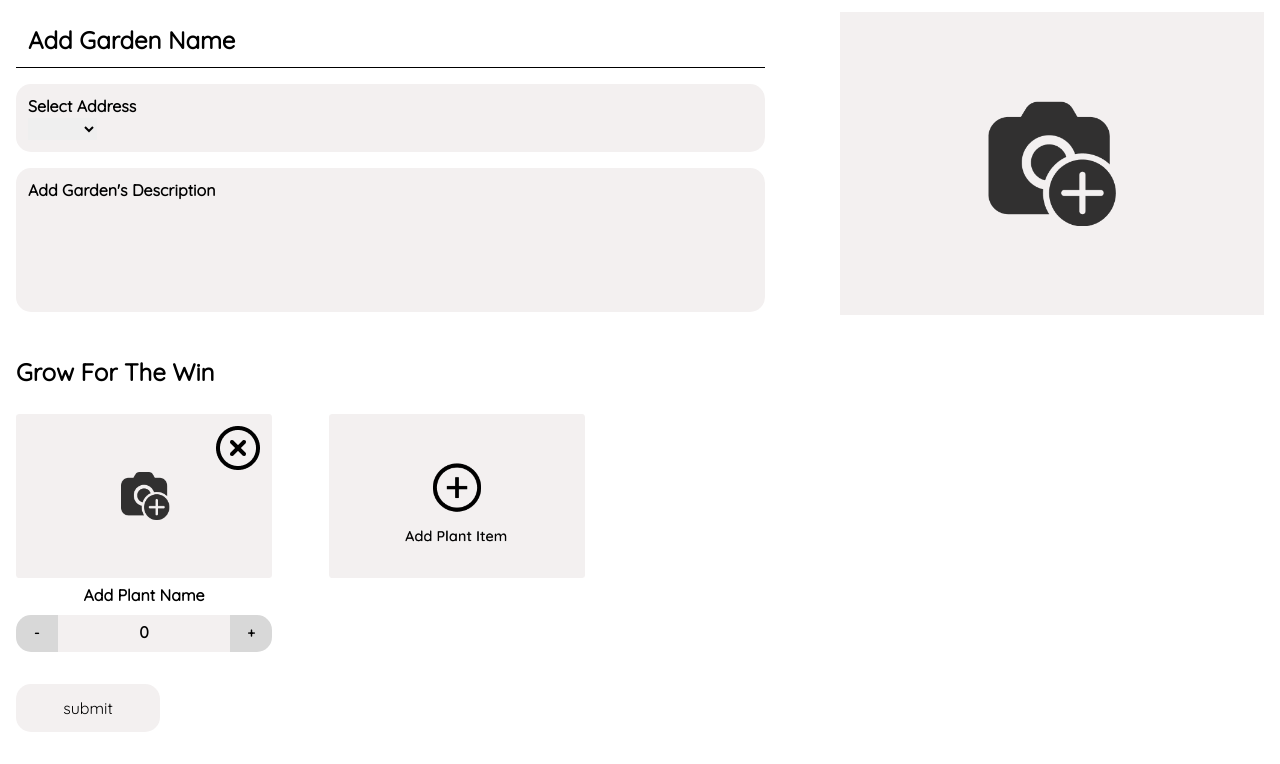
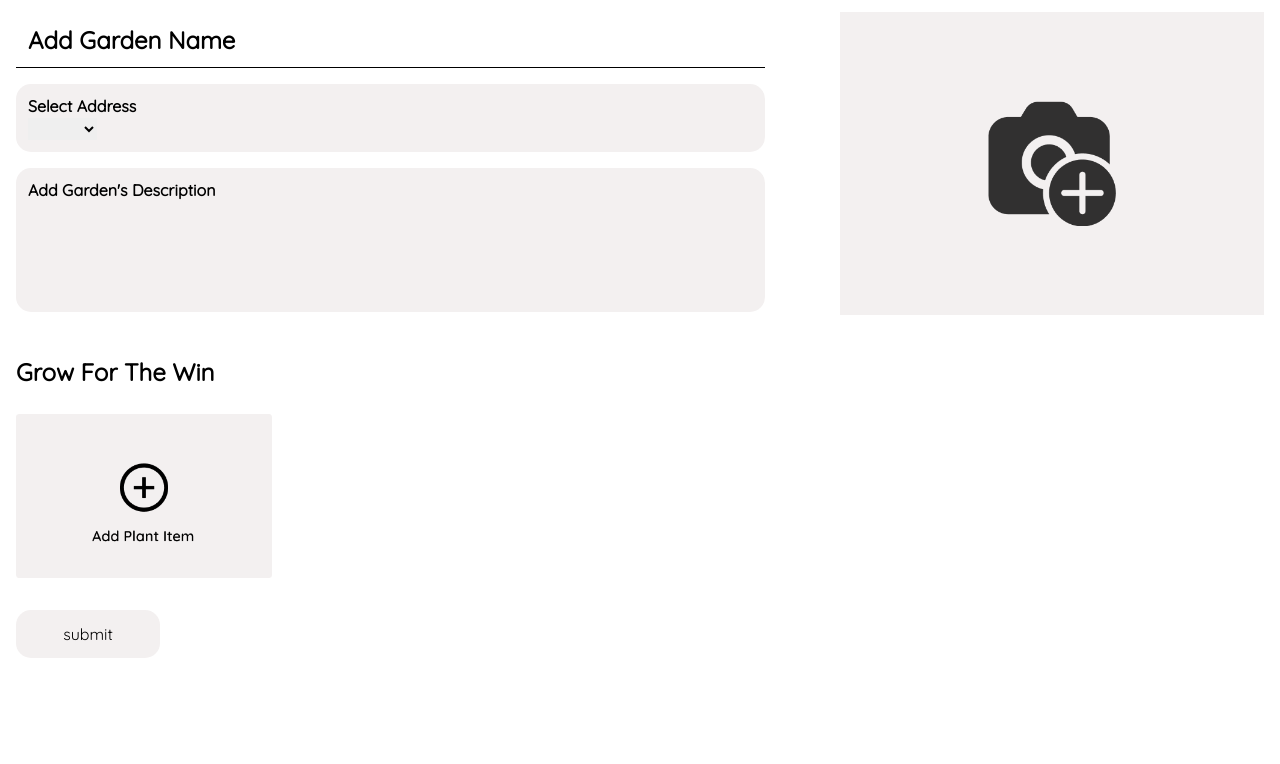
Before and after one commit to dohovic/Giver-Final, a PHP site: page /mac/create-garden.php in a window 1280 px wide. Shown: the part 425-1189 px from the top of the page. After the commit the page ends 1083 px from the top, so only its background shows below. Run offline with PHP 8.4, Linux system fonts and the light colour scheme; the visitor is signed in with stand-in values (Sample User, id 1); lists and menus that the app fills with data are empty; some libraries are stand-ins or nearby versions.

Commit message:
fixed_buttons

```diff
--- a/create-garden.php
+++ b/create-garden.php
@@ -152,11 +152,11 @@ if (!empty($_SESSION["user"])) {
                 <section class="category-wrapper gap-4" id="plants-category">
                     <h1 class="text-2xl font-semibold mt-3">Grow For The Win</h1>
                     <div class="gardens-container" id="plant-container">
-                        <section class="plant-item">
+                        <!-- <section class="plant-item">
                             <div class='garden-image-edit'>
-                              <button class='upload-garden-photo'>
+                              <div class='upload-garden-photo'>
                                   <img src='./includes/images/icons/add-photo-garden.png' alt='' />
-                              </button>
+                              </div>
                               <button class="upload-garden-x">
                                   <img src="./includes/images/icons/circle-x.png" alt="" />
                               </button>
@@ -170,7 +170,7 @@ if (!empty($_SESSION["user"])) {
                                 </div>
                                 <button class="editor-button" type="button" onclick="increasePlant(this)">+</button>
                             </div>
-                        </section>
+                        </section> -->
 
 
                         <button class="plant-item" type="button" onclick="addPlant()">
--- a/includes/script.js
+++ b/includes/script.js
@@ -29,7 +29,7 @@ function addPlant() {
   const section = document.createElement("section");
   section.setAttribute("class", "plant-item");
   section.innerHTML =
-    "<div class='garden-image-edit'><div class='upload-garden-photo'><img src='./includes/images/icons/add-photo-garden.png' alt='' /></div><button class='upload-garden-x'><img src='./includes/images/icons/circle-x.png' alt='' /></button></div><input type='text' min='0' placeholder='Add Plant Name' name='plant_name[]' required></input><input type='hidden' name='owner_id' value='<?php echo $_SESSION['user'] ?></input><div class=' plant-amount-editor'><button class='editor-button' type='button' onclick='decreasePlant(this)'>-</button><div class='plant-amount'><input type='number' required placeholder='0' name='amount[]'></input></div><button class='editor-button' type='button' onclick='increasePlant(this)'>+</button></div>";
+    "<div class='garden-image-edit'><button class='upload-garden-photo'><img src='./includes/images/icons/add-photo-garden.png' alt='' /></button><button class='upload-garden-x'><img src='./includes/images/icons/circle-x.png' alt='' /></button></div><input type='text' min='0' placeholder='Add Plant Name' name='plant_name[]' required></input><input type='hidden' name='owner_id' value='<?php echo $_SESSION['user'] ?></input><div class=' plant-amount-editor'><button class='editor-button' type='button' onclick='decreasePlant(this)'>-</button><div class='plant-amount'><input type='number' required placeholder='0' name='amount[]'></input></div><button class='editor-button' type='button' onclick='increasePlant(this)'>+</button></div>";
   plants.insertBefore(section, plants.lastChild);
 }
 function test(e) {
```
